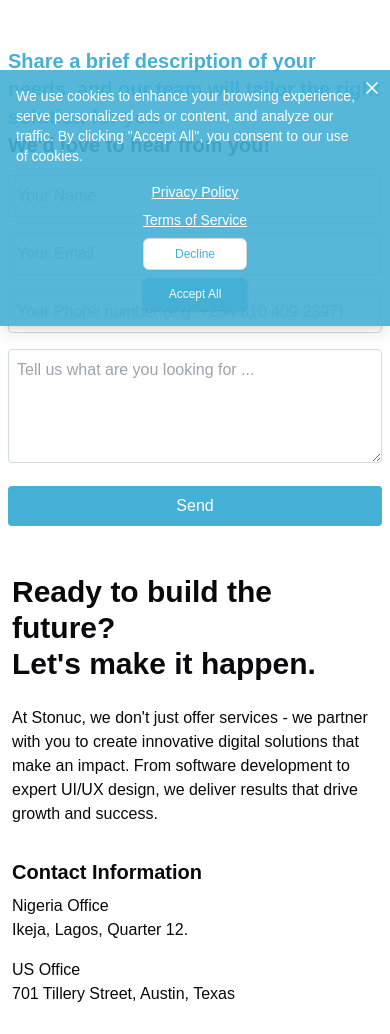
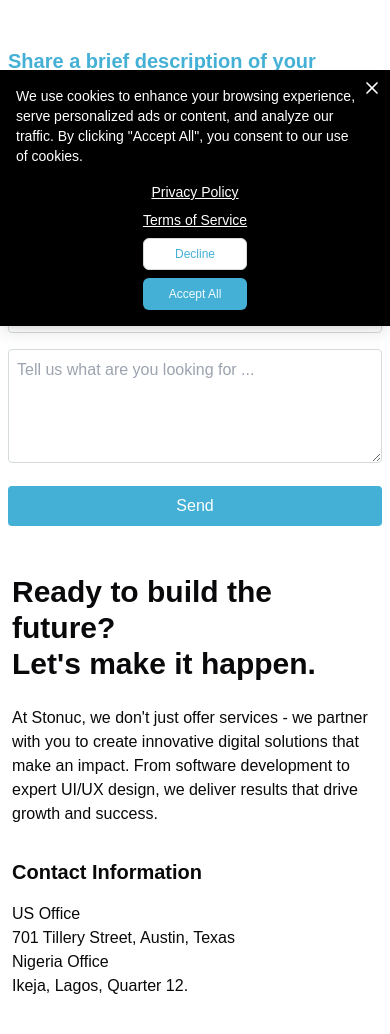
Before and after one commit to stonuc/stonuc-ng, a Next.js app: page /contact in a window 390 px wide. Shown: the part 518-1552 px from the top of the page. Built offline with nearby package versions, Linux system fonts and the light colour scheme.

Commit message:
"Removed phone number from navbar and terms and conditions, updated phone number placeholder in contact form, and changed country code in phone input from Nigeria to US"

```diff
--- a/components/Navbar.tsx
+++ b/components/Navbar.tsx
@@ -176,13 +176,13 @@
               <Mail size={20} />
               contact@stonuc.atoovis.com
             </a>
-            <a
+            {/* <a
               href="tel:+2348104092397"
               className="flex items-start w-full text-primary gap-3"
             >
               <Phone size={20} />
               (+234) 810 409 2397
-            </a>
+            </a> */}
             <button
               onClick={() => router.push("/contact")}
               className=" contact-btn px-4 py-2 bg-primary text-white rounded"
@@ -202,7 +202,7 @@
           <Mail />
           contact@stonuc.atoovis.com
         </a>
-        <a
+        {/* <a
           href="tel:+2348104092397"
           className={`flex items-start  w-full gap-3 ${
             isActive ? "text-black" : "text-white"
@@ -210,7 +210,7 @@
         >
           <Phone />
           (+234) 810 409 2397
-        </a>
+        </a> */}
         <button
           onClick={() => router.push("/contact")}
           className={`w-fit text-nowrap ${isActive ? "contact-btn" : "contact-btn-v2"}  px-4 py-2 rounded ${isActive ? "bg-primary text-white" : "bg-white text-primary"}`}
--- a/components/TermsAndConditions.tsx
+++ b/components/TermsAndConditions.tsx
@@ -69,7 +69,7 @@
   {
     title: "Contact Us",
     description: "If you have questions about these Terms, please reach out",
-    list: ["Email: contact@stonuc.atoovis.com", "Phone: +2348104092397"],
+    list: ["Email: contact@stonuc.atoovis.com",],
   },
   {
     title: "Thank you for using Stonuc!",
--- a/components/contact/contact-form.tsx
+++ b/components/contact/contact-form.tsx
@@ -100,7 +100,7 @@
               variants={itemVariants}
               type="tel"
               name="phone"
-              placeholder="Your Phone number (e.g  +234 810 409 2397)"
+              placeholder="Your Phone Number (e.g., +1 000 000 0000)"
               className="w-full p-2 border rounded"
               required
             />
@@ -158,16 +158,17 @@
           </motion.p>
           <motion.div variants={itemVariants} className="mb-8">
             <h3 className="text-xl font-semibold mb-2">Contact Information</h3>
+            <p className="mt-4">
+              US Office
+              <br />
+              701 Tillery Street, Austin, Texas
+            </p>
             <p>
               Nigeria Office
               <br />
               Ikeja, Lagos, Quarter 12.
             </p>
-            <p className="mt-4">
-              US Office
-              <br />
-              701 Tillery Street, Austin, Texas
-            </p>
+
           </motion.div>
           <motion.div variants={itemVariants} className="mb-8">
             <h3 className="text-xl font-semibold mb-2">Follow Us</h3>
@@ -192,7 +193,6 @@
           <motion.div variants={itemVariants}>
             <h3 className="text-xl font-semibold mb-2">Let&apos;s Talk!</h3>
             <p className="mb-2">contact@stonuc.atoovis.com</p>
-            <p className="mb-2">(+234) 810 409 2397</p>
           </motion.div>
         </div>
       </div>
--- a/components/cookie-consent-banner.tsx
+++ b/components/cookie-consent-banner.tsx
@@ -33,7 +33,7 @@
           animate={{ y: 0 }}
           exit={{ y: "100%" }}
           transition={{ type: "spring", stiffness: 300, damping: 30 }}
-          className="fixed bottom-0 left-0 right-0 bg-primary/90 text-white p-4 shadow-lg z-50"
+          className="fixed bottom-0 left-0 right-0 bg-black text-white p-4 shadow-lg z-50"
         >
           <div className="container mx-auto flex flex-col md:flex-row items-center justify-between">
             <div className="mb-4 md:mb-0 mr-4 flex-grow">
--- a/components/sections/GetInTouch.tsx
+++ b/components/sections/GetInTouch.tsx
@@ -98,15 +98,15 @@
               <h3 className="text-xl font-semibold mb-2">
                 Contact Information
               </h3>
+              <p className="mt-4">
+                US Office
+                <br />
+                701 Tillery Street, Austin, Texas
+              </p>
               <p>
                 Nigeria Office
                 <br />
                 Ikeja, Lagos, Quarter 12.
-              </p>
-              <p className="mt-4">
-                US Office
-                <br />
-                701 Tillery Street, Austin, Texas
               </p>
             </motion.div>
             <motion.div variants={itemVariants} className="mb-8">
@@ -132,7 +132,6 @@
             <motion.div variants={itemVariants}>
               <h3 className="text-xl font-semibold mb-2">Let&apos;s Talk!</h3>
               <p className="mb-2">contact@stonuc.atoovis.com</p>
-              <p className="mb-2">(+234) 810 409 2397</p>
             </motion.div>
           </div>
           <motion.form
@@ -177,7 +176,7 @@
                 variants={itemVariants}
                 type="tel"
                 name="phone"
-                placeholder="Your Phone Number (e.g., +234 810 409 2397)"
+                placeholder="Your Phone Number (e.g., +1 000 000 0000)"
                 className="w-full p-2 bg-gray-800 rounded"
                 required
               />
--- a/components/upload/formUpload.tsx
+++ b/components/upload/formUpload.tsx
@@ -171,7 +171,7 @@
             <p className="text-red-500 text-sm mt-1">{formErrors.email[0]}</p>
           )}
           <PhoneInput
-            country={"ng"}
+            country={"us"}
             value={phone}
             onChange={setPhone}
             inputClass="!w-full !h-full !border !rounded-md !p-2 !pl-11  focus:outline-none focus:ring-2 focus:ring-primary"
```
